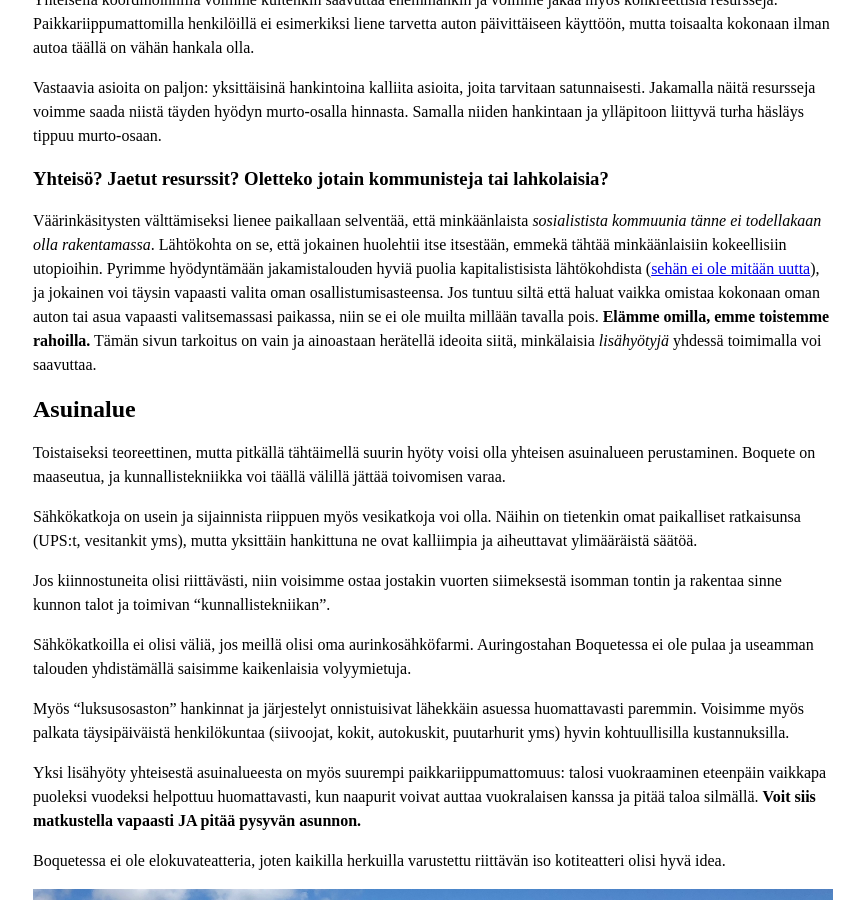
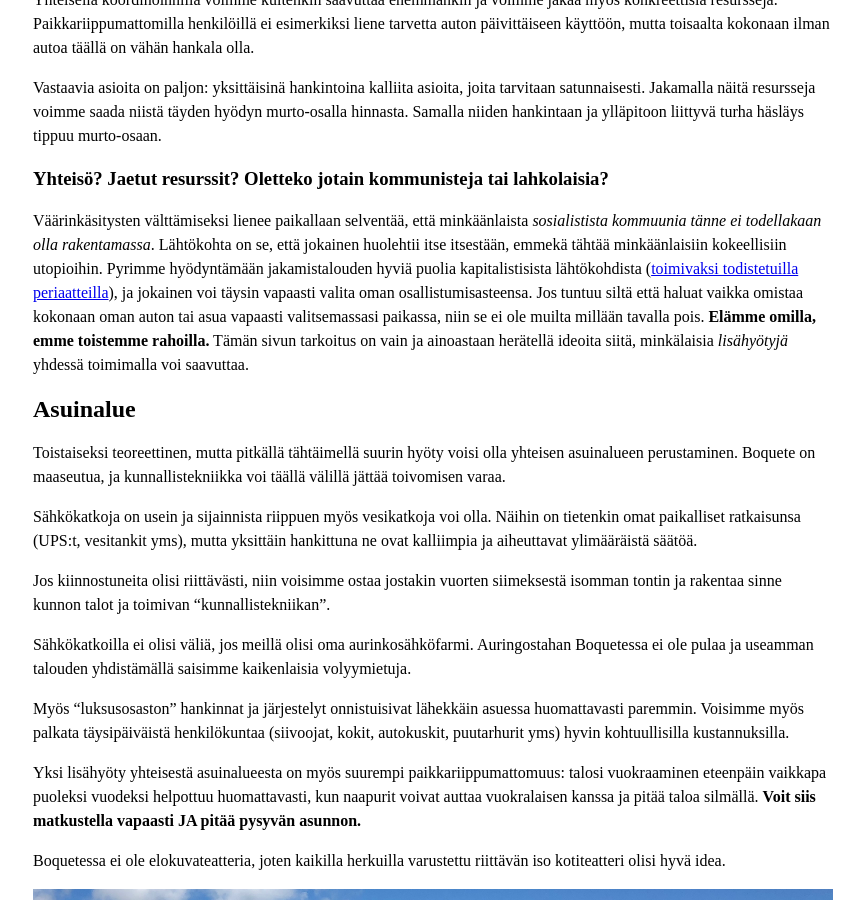
Before and after one commit to pitkonaarinparatiisi/pitkonaarinparatiisi.github.io, a Jekyll site: the page built from yhteiso.md, in a window 1280 px wide and 900 px high, scrolled down 315 px. Shown: the whole window, without its empty margins (207-1071 px from the left). Built offline with Jekyll 4.4.1, drawn with Linux system fonts in a browser that asks for light colours; our own code applies the rules of GitHub Pages for plain Markdown files.

Commit message:
Update yhteiso.md

```diff
--- a/yhteiso.md
+++ b/yhteiso.md
@@ -11,7 +11,7 @@ Vastaavia asioita on paljon: yksittäisinä hankintoina kalliita asioita, joita
 
 ### Yhteisö? Jaetut resurssit? Oletteko jotain kommunisteja tai lahkolaisia?
 
-Väärinkäsitysten välttämiseksi lienee paikallaan selventää, että minkäänlaista _sosialistista kommuunia tänne ei todellakaan olla rakentamassa_. Lähtökohta on se, että jokainen huolehtii itse itsestään, emmekä  tähtää minkäänlaisiin kokeellisiin utopioihin. Pyrimme hyödyntämään jakamistalouden hyviä puolia kapitalistisista lähtökohdista ([sehän ei ole mitään uutta](https://www.youtube.com/watch?v=qFIjWVCUBHk)), ja jokainen voi täysin vapaasti valita oman osallistumisasteensa. Jos tuntuu siltä että haluat vaikka omistaa kokonaan oman auton tai asua vapaasti valitsemassasi paikassa, niin se ei ole muilta millään tavalla pois. **Elämme omilla, emme toistemme rahoilla.** Tämän sivun tarkoitus on vain ja ainoastaan herätellä ideoita siitä, minkälaisia _lisähyötyjä_ yhdessä toimimalla voi saavuttaa.
+Väärinkäsitysten välttämiseksi lienee paikallaan selventää, että minkäänlaista _sosialistista kommuunia tänne ei todellakaan olla rakentamassa_. Lähtökohta on se, että jokainen huolehtii itse itsestään, emmekä  tähtää minkäänlaisiin kokeellisiin utopioihin. Pyrimme hyödyntämään jakamistalouden hyviä puolia kapitalistisista lähtökohdista ([toimivaksi todistetuilla periaatteilla](https://www.youtube.com/watch?v=qFIjWVCUBHk)), ja jokainen voi täysin vapaasti valita oman osallistumisasteensa. Jos tuntuu siltä että haluat vaikka omistaa kokonaan oman auton tai asua vapaasti valitsemassasi paikassa, niin se ei ole muilta millään tavalla pois. **Elämme omilla, emme toistemme rahoilla.** Tämän sivun tarkoitus on vain ja ainoastaan herätellä ideoita siitä, minkälaisia _lisähyötyjä_ yhdessä toimimalla voi saavuttaa.
 
 
 ## Asuinalue
```
